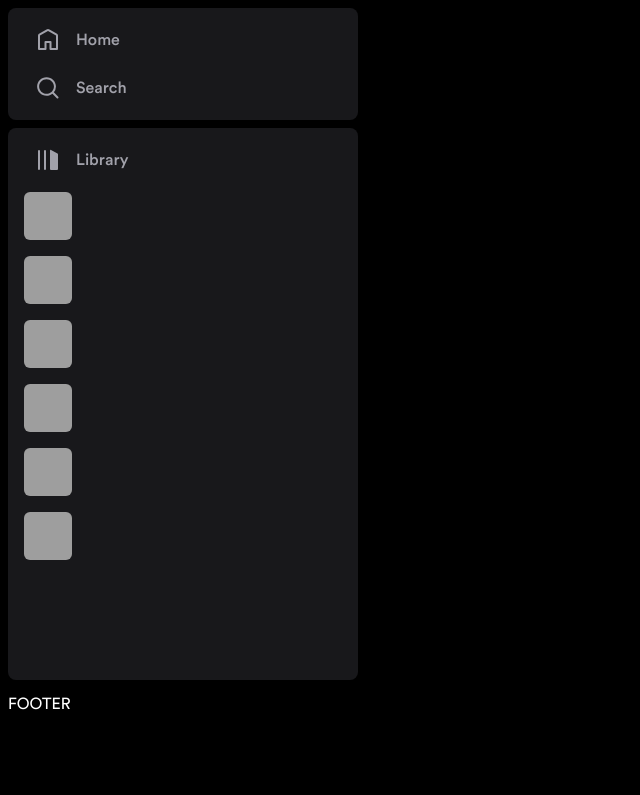
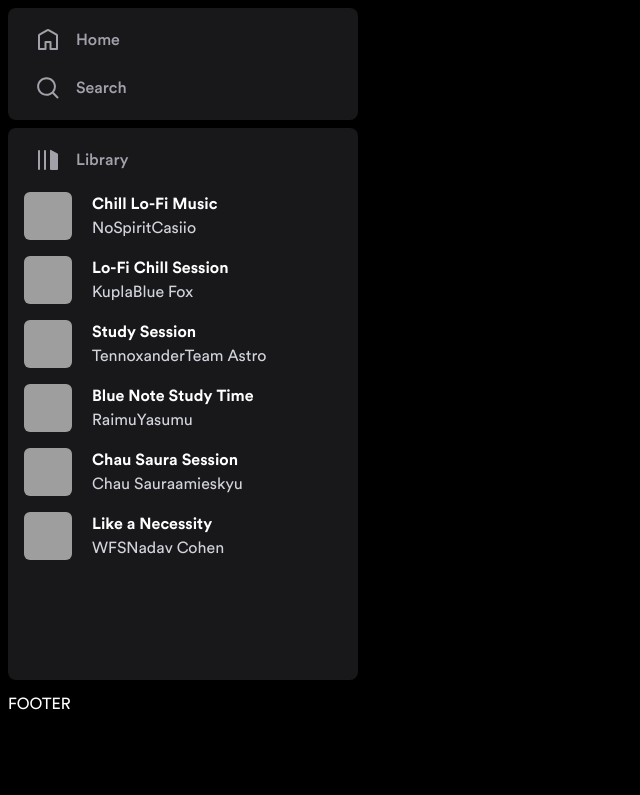
Before and after one commit to bastndev/Astro-Spotify, an Astro site: page / in a window 1280 px wide. Shown: the whole page, without its empty margins (0-640 px from the left). Built offline with nearby package versions, Linux system fonts and the light colour scheme; Astro itself is replaced by a stand-in of ours; grey boxes are pictures that could not be loaded.

Commit message:
Add `title and artist`

```diff
--- a/src/components/SideMenuCard.astro
+++ b/src/components/SideMenuCard.astro
@@ -12,8 +12,8 @@
 ---
 
 <a
-href={`/playlist/${id}`}
-class="playlist-item flex relative p-2 overflow-hidden items-center gap-5 rounded-md hover:bg-zinc-800"
+  href={`/playlist/${id}`}
+  class="playlist-item flex relative p-2 overflow-hidden items-center gap-5 rounded-md hover:bg-zinc-800"
 >
   <picture class="h-12 w-12 flex-none">
     <img
@@ -23,5 +23,8 @@
     />
   </picture>
 
-
+  <div class="flex flex-auto flex-col truncate">
+    <h4 class="font-bold">{title}</h4>
+    <h2 class="text-gray-300">{artists}</h2>
+  </div>
 </a>
```
